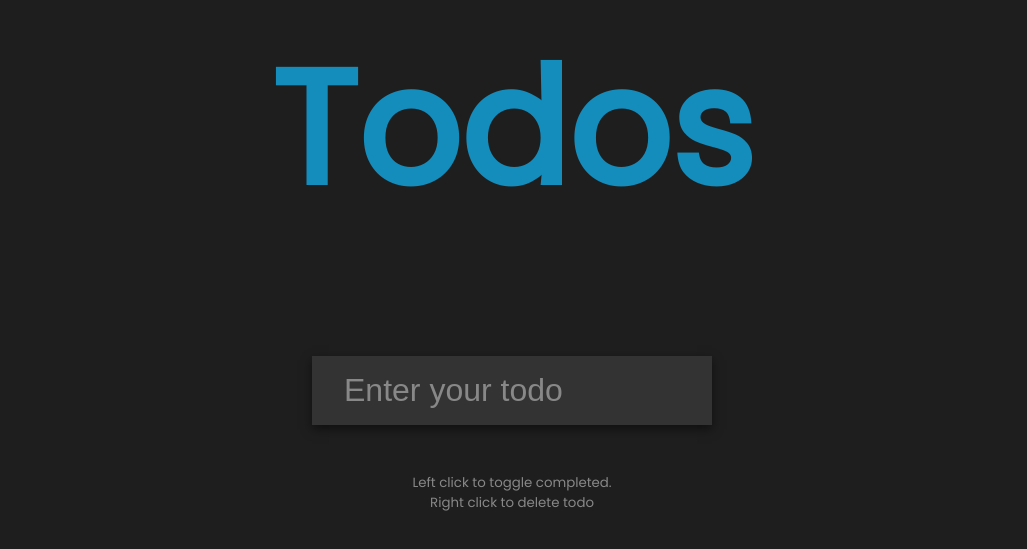
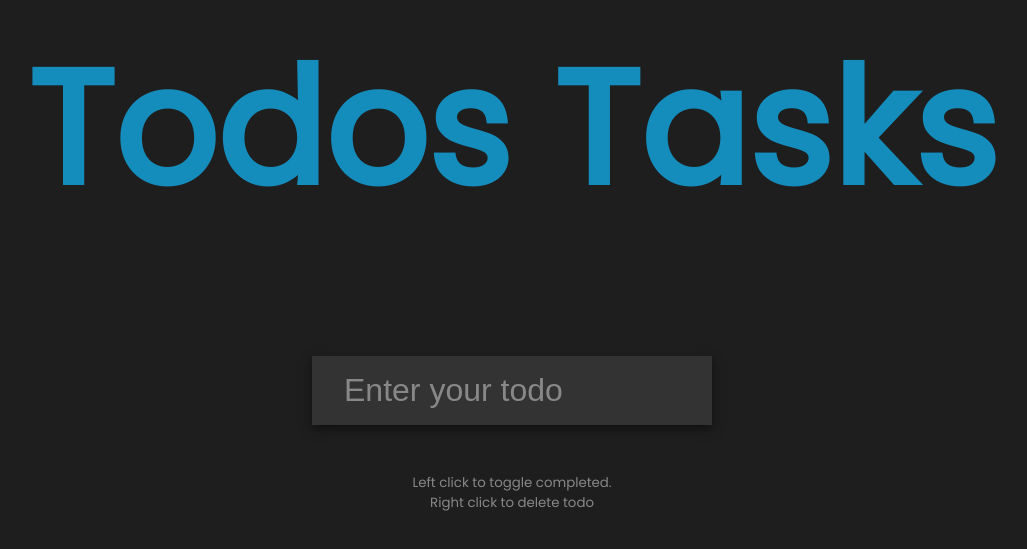
Before and after one commit to Jburnett2020/Mini-project-1, a plain HTML site: page index.html in a window 1280 px wide. Shown: the part 193-742 px from the top of the page, without its empty margins (128-1155 px from the left). Drawn offline with Linux system fonts and the light colour scheme.

Commit message:
changed main heading page

```diff
--- a/index.html
+++ b/index.html
@@ -12,7 +12,7 @@
   </head>
   <body>
     <!-- Main heading of the page -->
-    <h1>Todos</h1>
+    <h1>Todos Tasks</h1>
     <!-- Form for adding new todos -->
     <form id="form">
       <!-- Input field where users can type their todos -->
```
